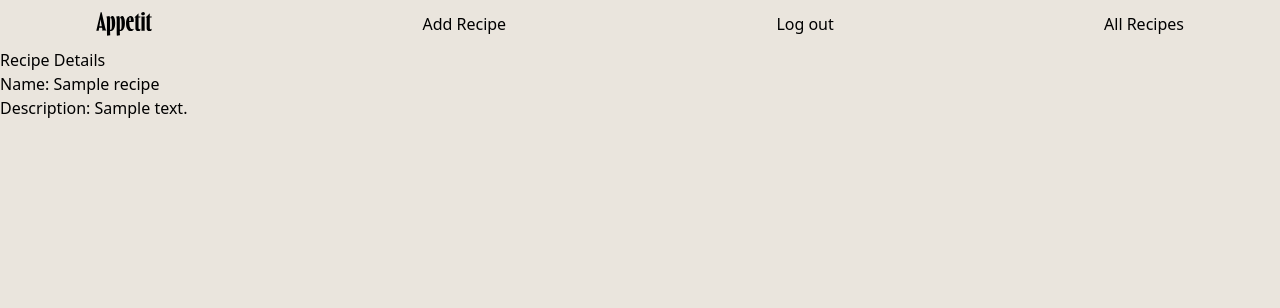
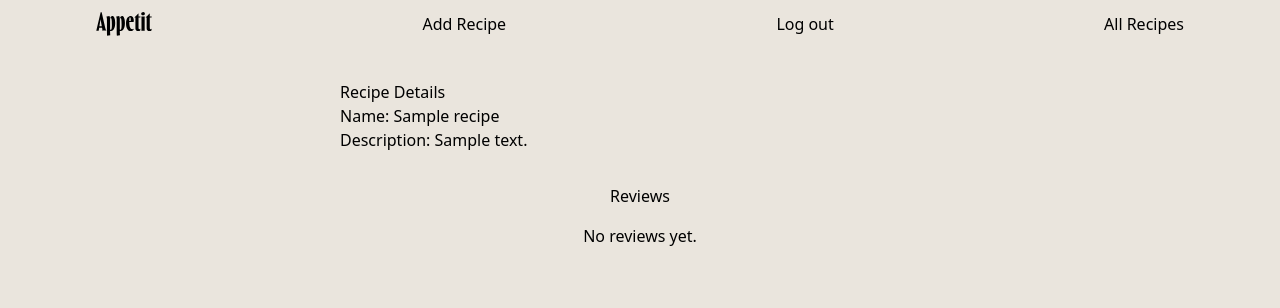
Before and after one commit to eliaswnoel/Appetit-app, a Django app: page /recipes/1/ in a window 1280 px wide. Shown: the top 308 px of the page. Run offline with Django 5.2, Linux system fonts and the light colour scheme; tables that the repository leaves empty hold one stand-in row (values such as "Sample post"); some libraries are stand-ins or nearby versions.

Commit message:
reviewform

```diff
--- a/appetitApp/models.py
+++ b/appetitApp/models.py
@@ -1,5 +1,7 @@
 from django.db import models
 from django.contrib.auth.models import User
+import uuid
+import time
 
 MEASUREMENTS = (
   ('c', 'cups'),
@@ -10,10 +12,20 @@ MEASUREMENTS = (
   ('lbs', 'pounds'),
 )
 
+
+#unique recipe id
+def generate_recipe_id(user_id):
+  recipe_id = str(uuid.uuid4())
+  custom_id = f"{user_id}-{recipe_id}"
+  custom_id += f"-{int(time.time())}"
+
+  return custom_id
+
 # Recipe main entity
 class Recipe(models.Model):
   name = models.CharField(max_length=100)
   description = models.TextField(max_length=300)
+
 
 
   def __str__(self):
--- a/appetitApp/static/css/dist/styles.css
+++ b/appetitApp/static/css/dist/styles.css
@@ -1241,3 +1241,28 @@ textarea {
   font-size: 20px;
   font-weight: bold;
 }
+
+
+.recipe-container {
+  display: flex;
+  flex-direction: column;
+  align-items: center;
+  margin: 2rem;
+}
+
+.recipe-info {
+  width: 100%;
+  max-width: 600px;
+  margin-bottom: 2rem;
+}
+
+.reviews {
+  width: 100%;
+  max-width: 600px;
+  text-align: center;
+}
+
+.reviews h2 {
+  text-align: center;
+  margin-bottom: 1rem;
+}
--- a/appetitApp/templates/recipes/detail.html
+++ b/appetitApp/templates/recipes/detail.html
@@ -2,10 +2,23 @@
 
 {% block content %}
 
-<h1>Recipe Details</h1>
-
-<p>Name: {{ recipe.name }}</p>
-<p>Description: {{ recipe.description }}</p>
-
+<div class="recipe-container">
+  <div class="recipe-info">
+    <h1>Recipe Details</h1>
+    <p>Name: {{ recipe.name }}</p>
+    <p>Description: {{ recipe.description }}</p>
+  </div>
+  <div class="reviews">
+    <h2>Reviews</h2>
+    {% for review in recipe.reviews.all %}
+      <div class="review">
+        <p>User: {{ review.user.username }}</p>
+        <p>Comment: {{ review.comment }}</p>
+      </div>
+    {% empty %}
+      <p>No reviews yet.</p>
+    {% endfor %}
+  </div>
+</div>
 
 {% endblock %}
--- a/appetitApp/urls.py
+++ b/appetitApp/urls.py
@@ -8,4 +8,5 @@ urlpatterns = [
   path('recipes/create/', views.RecipeCreate.as_view(), name='recipes_create'),
   path('recipes/<int:recipe_id>/', views.recipes_detail, name='detail'),
   path('recipes/', views.recipes_index, name='index'),
+  path('recipes/', views.recipes_user_recipe, name='user_recipe'),
 ]
--- a/appetitApp/views.py
+++ b/appetitApp/views.py
@@ -6,19 +6,9 @@ from django.contrib.auth.forms import UserCreationForm
 from django.contrib.auth.decorators import login_required
 from .models import Recipe
 from .api_manage import accessAPI
-import uuid
-import time
 
 recipe_list = '/recipes/list/'
 tags_list = '/tags/list/'
-
-#unique recipe id
-def generate_recipe_id(user_id):
-  recipe_id = str(uuid.uuid4())
-  custom_id = f"{user_id}-{recipe_id}"
-  custom_id += f"-{int(time.time())}"
-
-  return custom_id
 
 
 
@@ -43,6 +33,11 @@ def recipes_index(request):
     'recipes': recipes
   })
 
+def recipes_user_recipe(request):
+  recipes = Recipe.objects.all()
+  return render(request, 'recipes/userrecipe.html', {
+    'recipes': recipes
+  })
 
 
 
```
Also changed, not shown: appetitApp/templates/recipes/user_recipe.html (added, +16 -0 lines).
